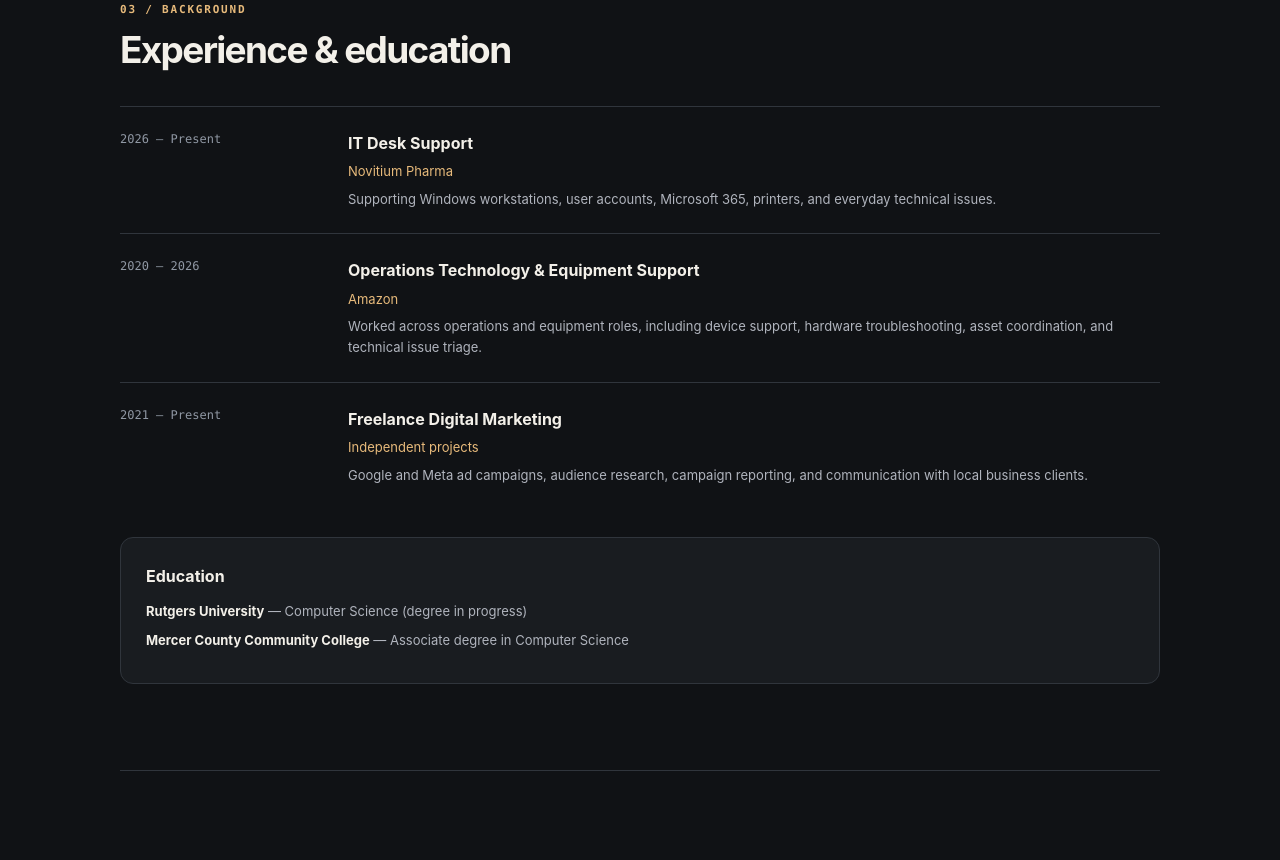
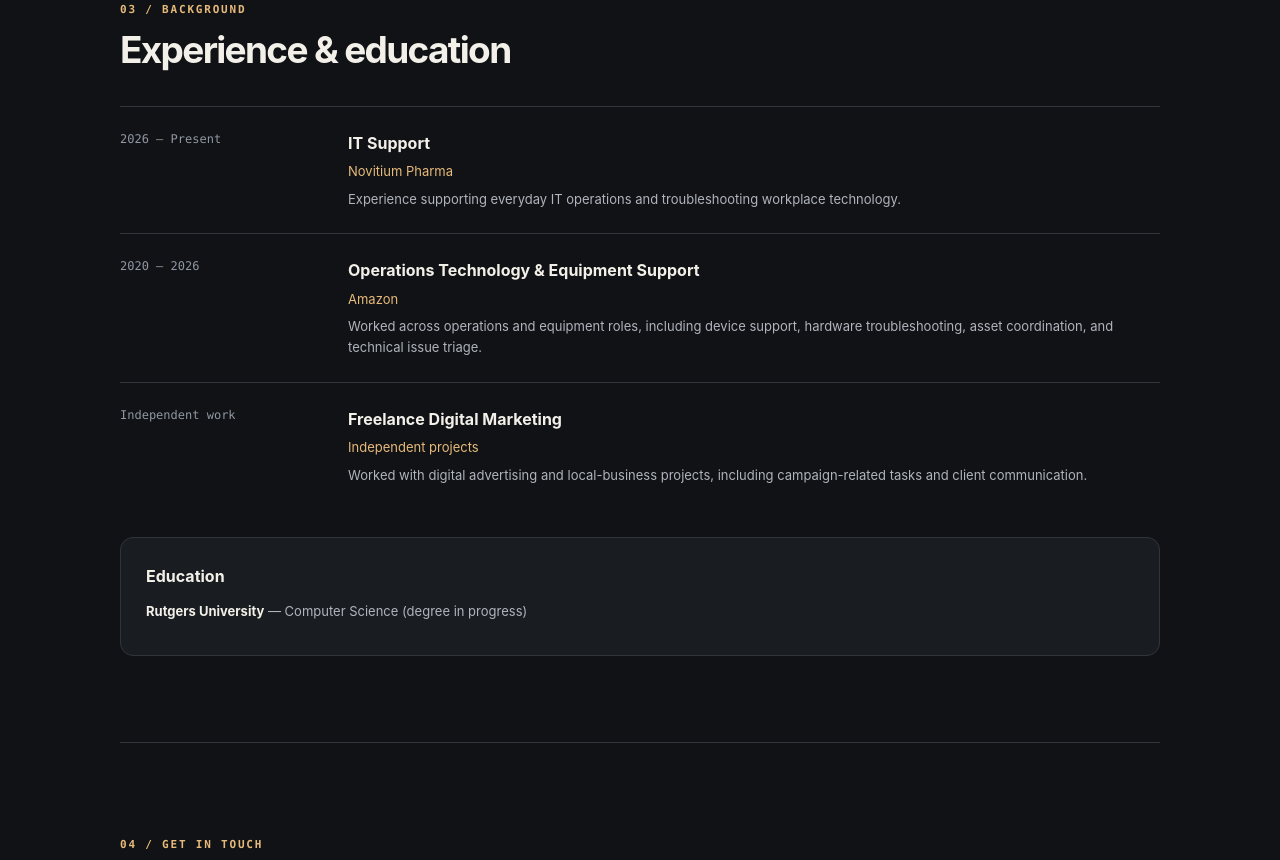
Before and after one commit to damndwit/dwit, a plain HTML site: page index.html in a window 1280 px wide. Shown: the part 2772-3632 px from the top of the page. Drawn offline with Linux system fonts and the light colour scheme.

Commit message:
Keep portfolio experience descriptions grounded and remove unverified credentials

```diff
--- a/index.html
+++ b/index.html
@@ -217,21 +217,21 @@
       <div class="timeline">
         <div class="timeline-item">
           <span class="when">2026 — Present</span>
-          <div><h3>IT Desk Support</h3><p class="where">Novitium Pharma</p><p>Supporting Windows workstations, user accounts, Microsoft 365, printers, and everyday technical issues.</p></div>
+          <div><h3>IT Support</h3><p class="where">Novitium Pharma</p><p>Experience supporting everyday IT operations and troubleshooting workplace technology.</p></div>
         </div>
         <div class="timeline-item">
           <span class="when">2020 — 2026</span>
           <div><h3>Operations Technology &amp; Equipment Support</h3><p class="where">Amazon</p><p>Worked across operations and equipment roles, including device support, hardware troubleshooting, asset coordination, and technical issue triage.</p></div>
         </div>
         <div class="timeline-item">
-          <span class="when">2021 — Present</span>
-          <div><h3>Freelance Digital Marketing</h3><p class="where">Independent projects</p><p>Google and Meta ad campaigns, audience research, campaign reporting, and communication with local business clients.</p></div>
+          <span class="when">Independent work</span>
+          <div><h3>Freelance Digital Marketing</h3><p class="where">Independent projects</p><p>Worked with digital advertising and local-business projects, including campaign-related tasks and client communication.</p></div>
         </div>
       </div>
       <div class="education">
         <h3>Education</h3>
         <p><strong>Rutgers University</strong> — Computer Science (degree in progress)</p>
-        <p><strong>Mercer County Community College</strong> — Associate degree in Computer Science</p>
+
       </div>
     </section>
 
```
